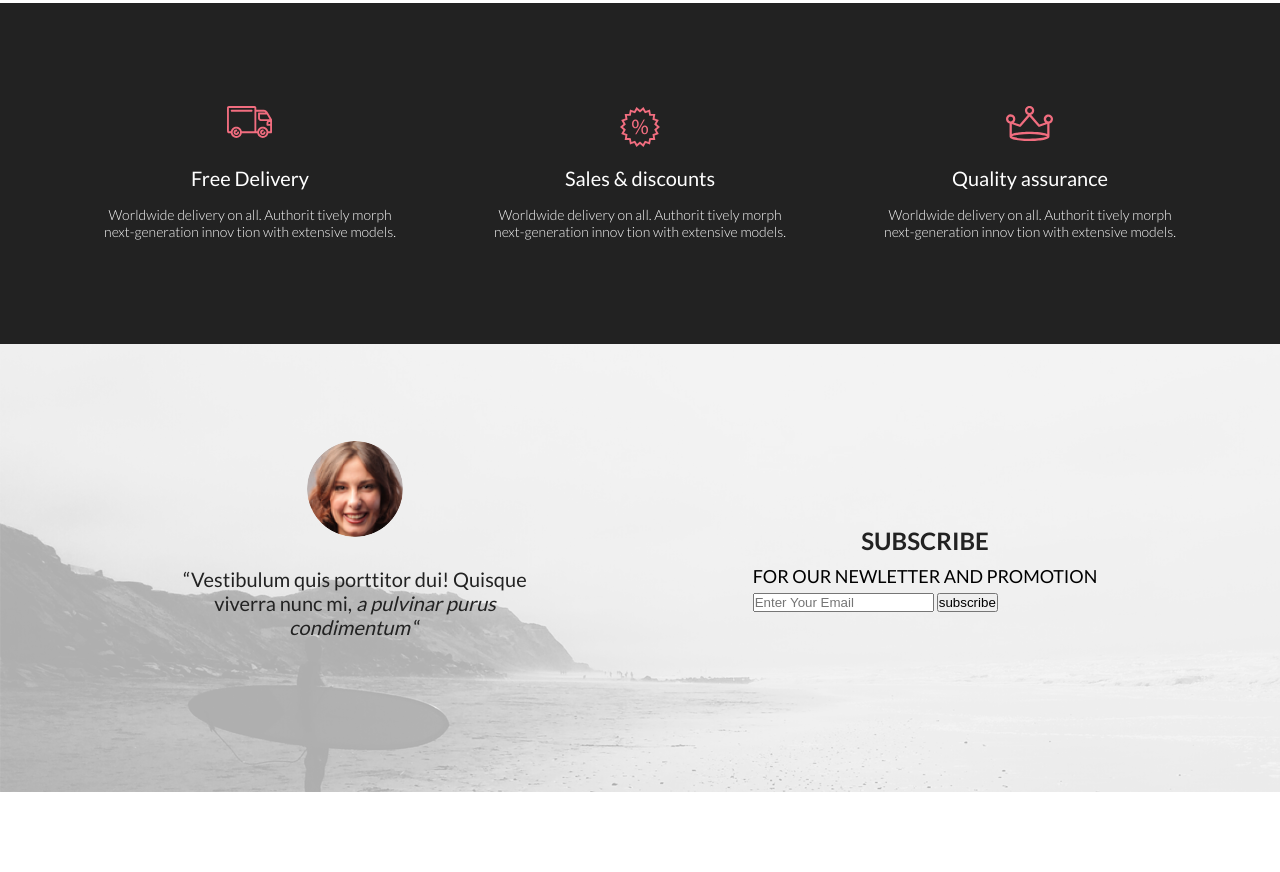
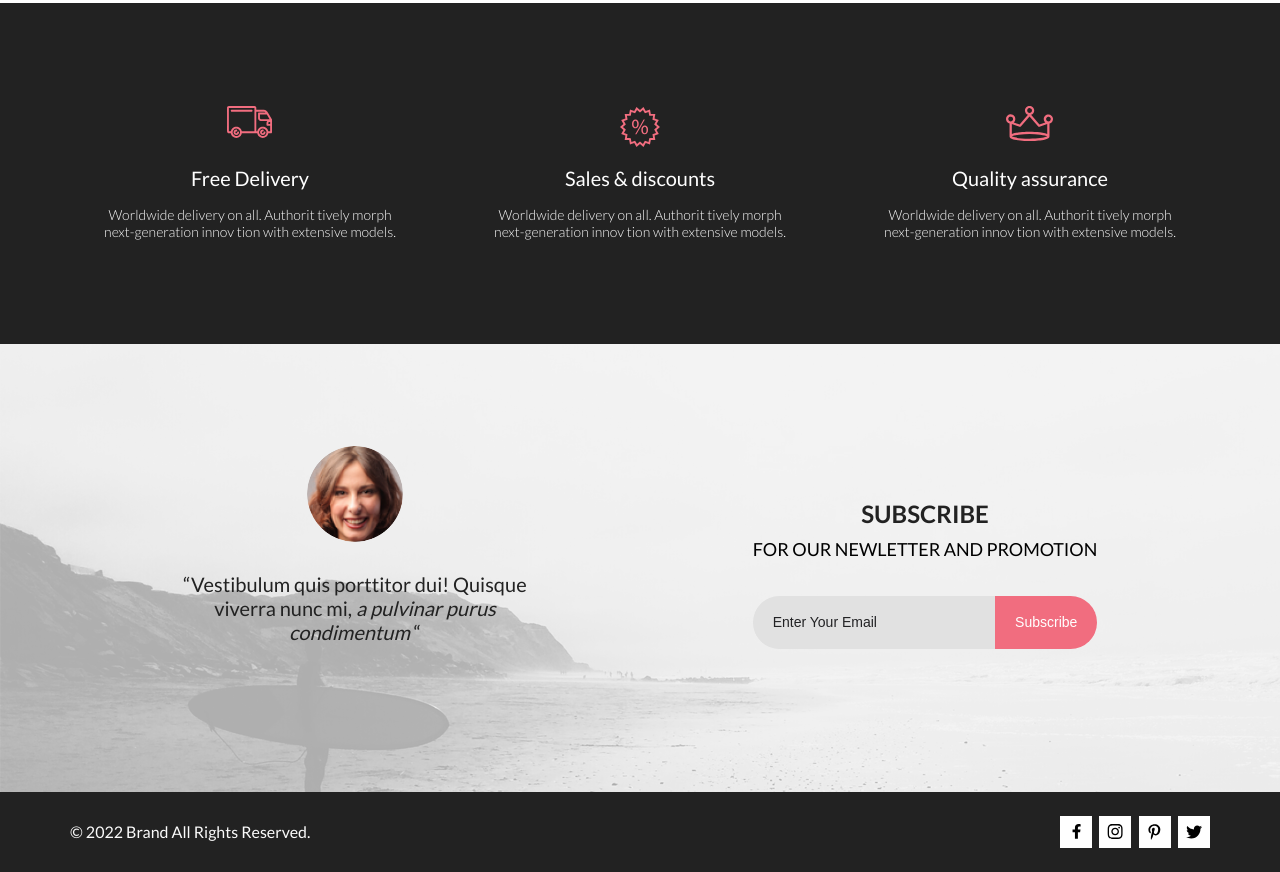
Before and after one commit to ayurev87/seminar, a plain HTML site: page DZ11/index.html in a window 1280 px wide. Shown: the part 2921-3793 px from the top of the page. Before the commit the page ends 3713 px from the top, so only its background shows below. Drawn offline with Linux system fonts and the light colour scheme.

Commit message:
добавил футер контекта

```diff
--- a/DZ11/index.html
+++ b/DZ11/index.html
@@ -184,22 +184,36 @@
                         “
                     </p>
                 </div>
-                <div class="item2">
+                <form action="#" class="subscribe__form" name="subscribe form">
                     <h2 class="title">
                         SUBSCRIBE
                     </h2>
                     <h3 class="title">FOR OUR NEWLETTER AND PROMOTION</h3>
-                    <div class="email$button">
-                        <input
-                            type="email"
-                            name="Email"
-                            id=""
-                            placeholder="Enter Your Email"
-                        >
-                        <input type="button" value="subscribe">
+                    <div class="subscribe__buttons">
+                        <input type="email" placeholder="Enter Your Email" class="input input__email">
+                        <input type="submit" value="Subscribe" class="input input__submit">
                     </div>
+                </form>
+            </div>
+        </section>
+        <footer class="footer">
+            <div class="content footer__content">
+                <p class="corporate">© 2022 Brand All Rights Reserved.</p>
+                <div class="social__links">
+                    <a href="#" class="social">
+                        <img src="./img/iconFacebook.svg" alt="social image" class="social__img">
+                    </a>
+                    <a href="#" class="social">
+                        <img src="./img/iconInstgram.svg" alt="social image" class="social__img">
+                    </a>
+                    <a href="#" class="social">
+                        <img src="img/iconPrinterest.svg" alt="social image" class="social__img">
+                    </a>
+                    <a href="#" class="social">
+                        <img src="img/iconTwitter.svg" alt="social image" class="social__img">
+                    </a>
                 </div>
             </div>
-        </section>
+        </footer>
     </body>
 </html>
--- a/DZ11/style.css
+++ b/DZ11/style.css
@@ -358,6 +358,82 @@ button {
     text-align: center;
 }
 
-.subscribe input {
-    margin: 0;
+
+.subscribe__buttons {
+    padding-top: 32px;
+    display: flex;
 }
+
+.input {
+    padding: 17px 19px;
+    border: 1px solid transparent;
+    display: block;
+}
+
+.input__email {
+    border-top-left-radius: 30px;
+    border-bottom-left-radius: 30px;
+    background: #E1E1E1;
+    width: 100%;
+    transition: all 0.3s;
+}
+
+.input__email::placeholder {
+    font-style: normal;
+    font-weight: 400;
+    font-size: 14px;
+    line-height: 17px;
+    display: flex;
+    align-items: center;
+    color: #222224;
+}
+
+.input__submit {
+    border-top-right-radius: 30px;
+    border-bottom-right-radius: 30px;
+    background-color: var(--purple);
+    font-weight: 400;
+    font-size: 14px;
+    line-height: 17px;
+    color: var(--white);
+
+}
+
+.footer {
+    background-color: var(--dark);
+    padding-top: 24px;
+    padding-bottom: 24px;
+}
+
+.corporate {
+    font-size: 16px;
+    font-weight: 400;
+    line-height: 19px;
+    color: var(--lightcolor3);
+}
+
+.footer__content {
+    display: flex;
+    flex-direction: row;
+    justify-content: space-between;
+    align-items: center;
+    flex-wrap: wrap;
+    align-content: center;
+}
+
+.social__links {
+    display: flex;
+    flex-direction: row;
+    gap: 7.29px;
+}
+
+.social {
+    display: flex;
+    flex-direction: row;
+    flex-wrap: wrap;
+    justify-content: center;
+    align-items: center;
+    width: 32px;
+    height: 32px;
+    background-color: var(--white);
+}
```
